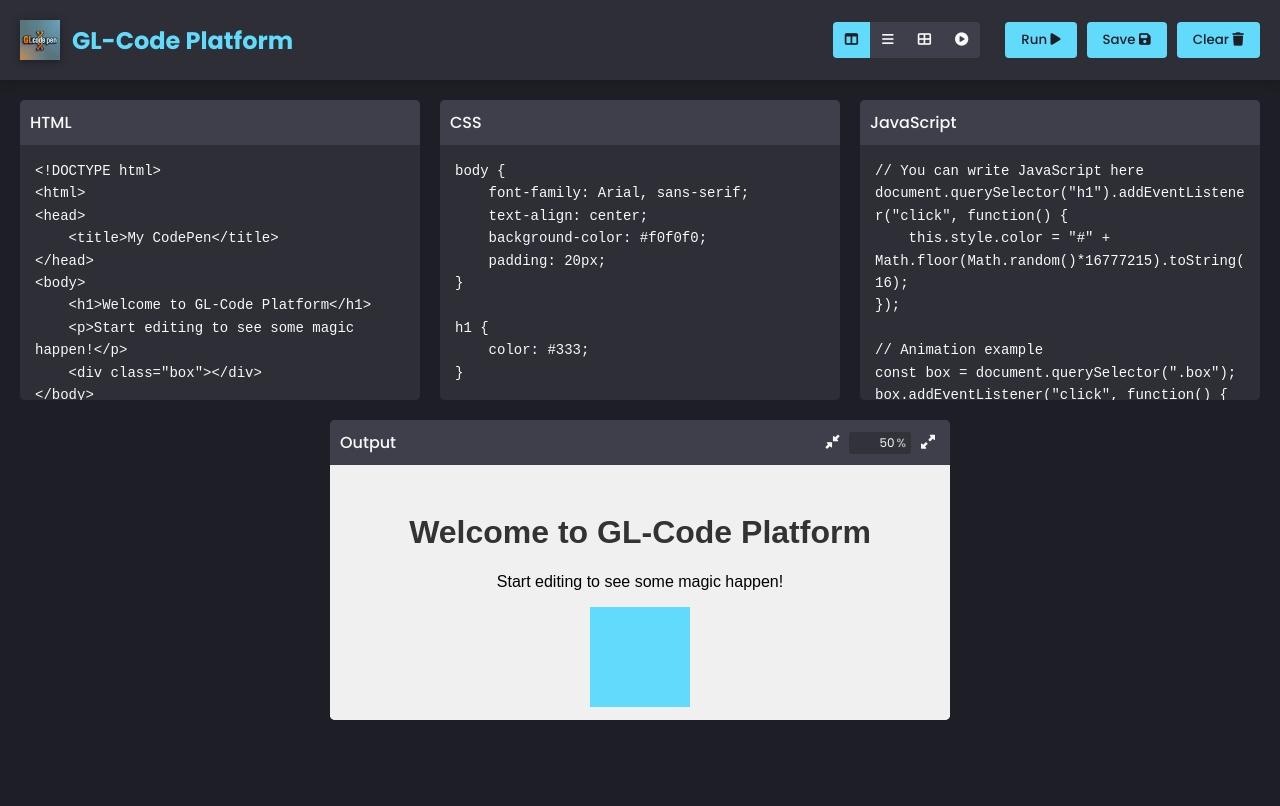
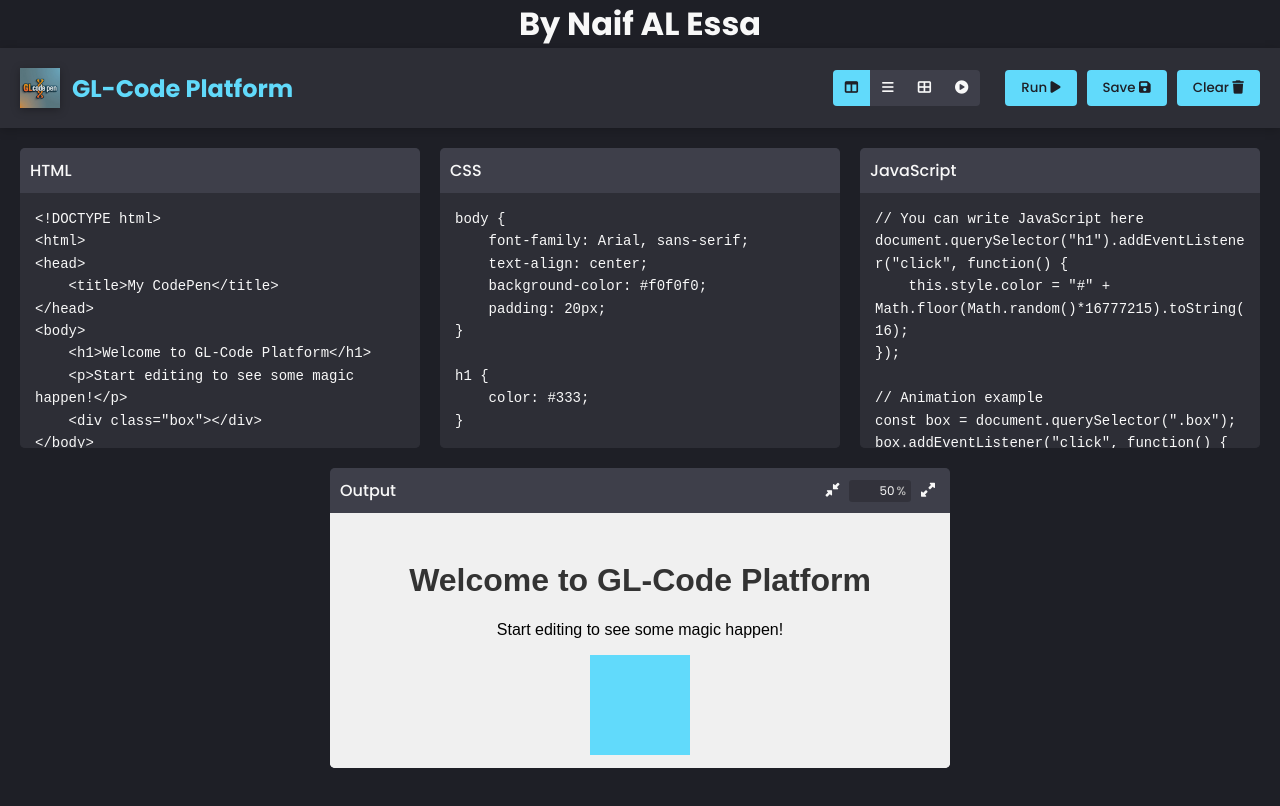
Before and after one commit to victorystreamlines/GL-CodePen, a plain HTML site: page index.html in a window 1280 px wide. Drawn offline with Linux system fonts and the light colour scheme.

Commit message:
By Al-Essa

```diff
--- a/index.html
+++ b/index.html
@@ -12,6 +12,7 @@
     <link rel="stylesheet" href="https://cdnjs.cloudflare.com/ajax/libs/font-awesome/6.4.0/css/all.min.css">
 </head>
 <body>
+    <h1 style="text-align: center;">By Naif AL Essa</h1>
     <div class="container" data-layout="horizontal">
         <div class="header">
             <div class="logo-container">
```
